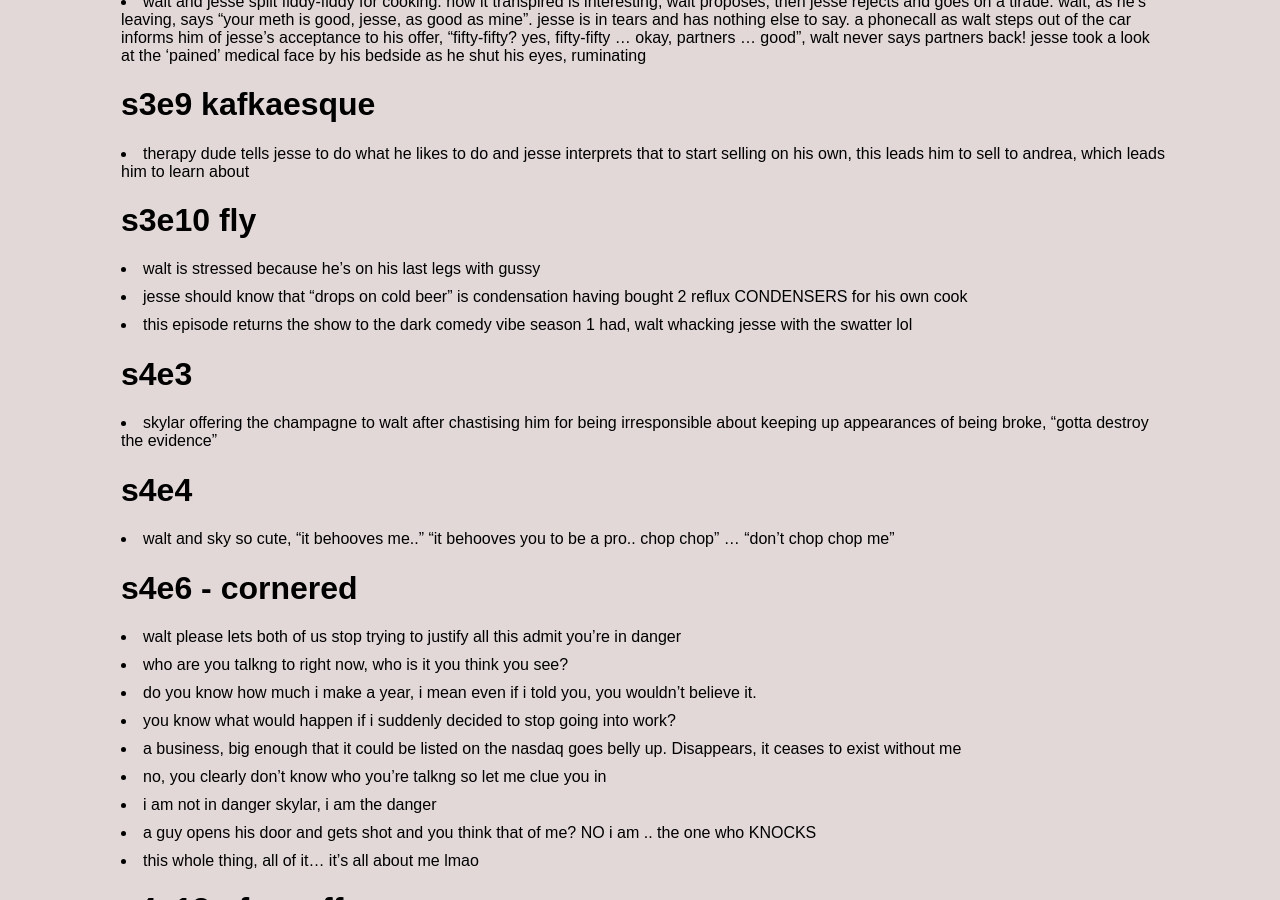
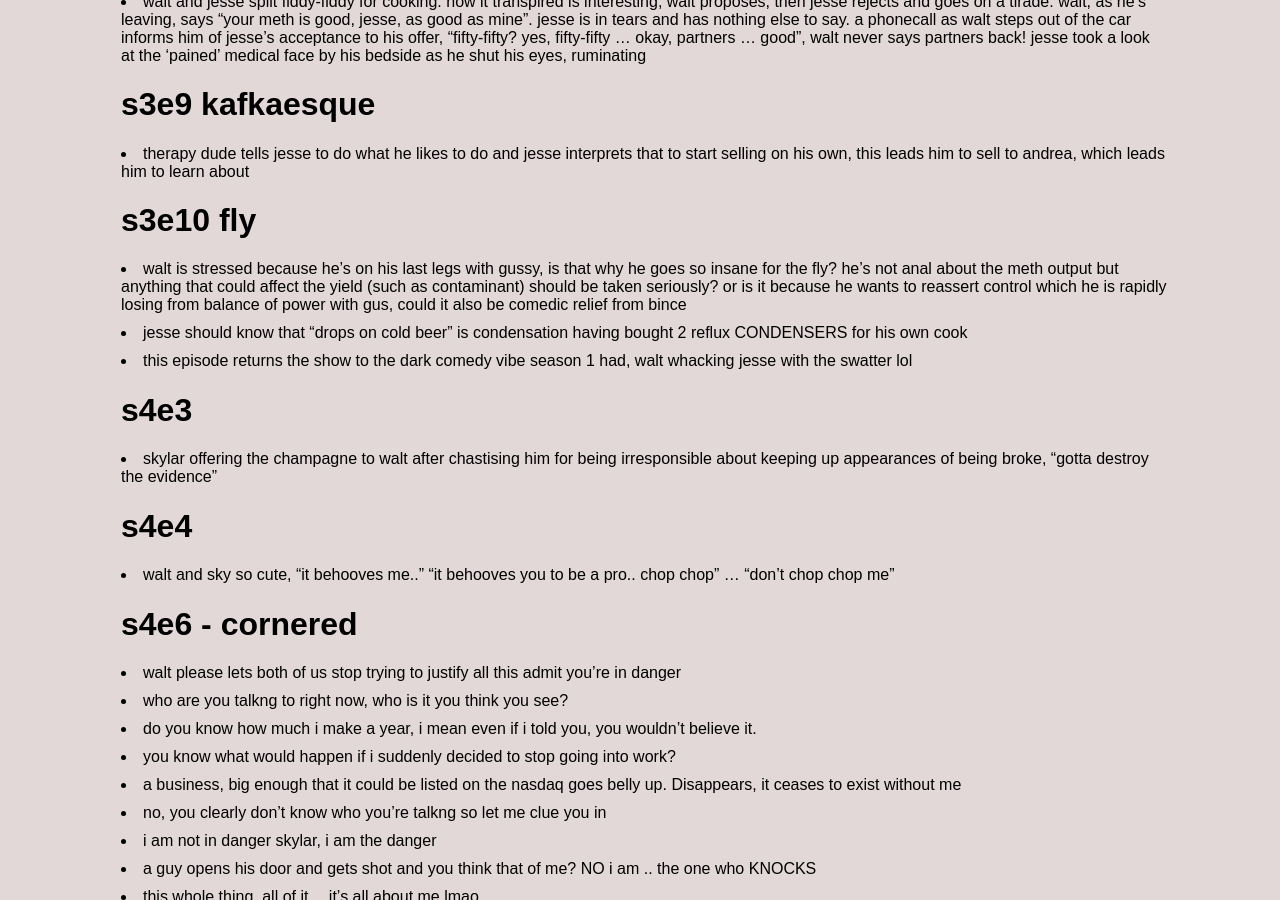
Before and after one commit to jsbaasi/jsbaasi.github.io, a Jekyll site: the page built from _posts/2026-06-08-breaking-bad-episodes.md, in a window 1280 px wide and 900 px high, scrolled down 2559 px. Built offline with Jekyll 4.4.1, drawn with Linux system fonts in a browser that asks for light colours.

Commit message:
vault backup: 2026-06-17 19:48:03

```diff
--- a/_posts/2026-06-08-breaking-bad-episodes.md
+++ b/_posts/2026-06-08-breaking-bad-episodes.md
@@ -56,7 +56,7 @@
 # s3e9 kafkaesque
 - therapy dude tells jesse to do what he likes to do and jesse interprets that to start selling on his own, this leads him to sell to andrea, which leads him to learn about
 # s3e10 fly
-- walt is stressed because he's on his last legs with gussy
+- walt is stressed because he's on his last legs with gussy, is that why he goes so insane for the fly? he's not anal about the meth output but anything that could affect the yield (such as contaminant) should be taken seriously? or is it because he wants to reassert control which he is rapidly losing from balance of power with gus, could it also be comedic relief from bince
 - jesse should know that "drops on cold beer" is condensation having bought 2 reflux CONDENSERS for his own cook
 - this episode returns the show to the dark comedy vibe season 1 had, walt whacking jesse with the swatter lol
 # s4e3
```
